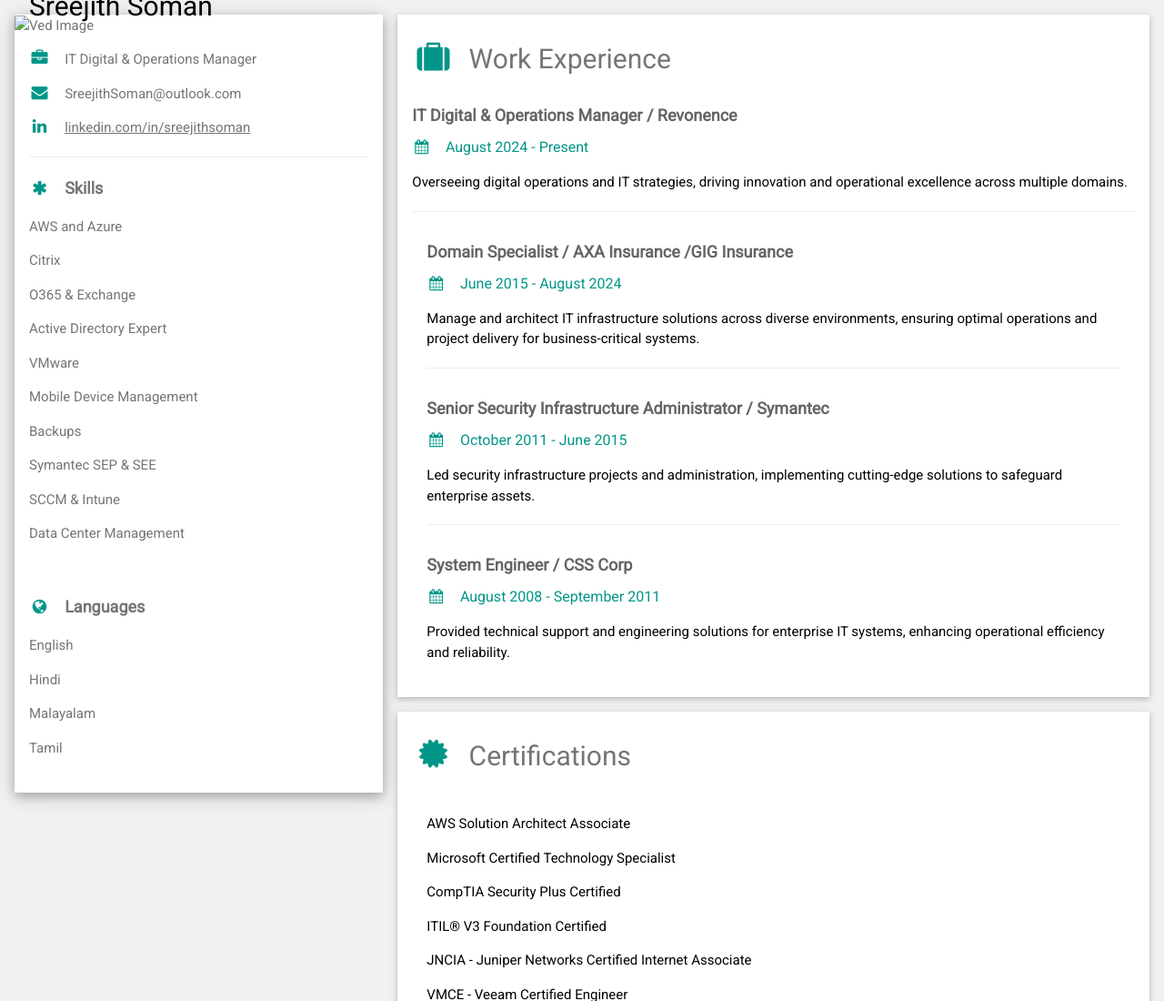
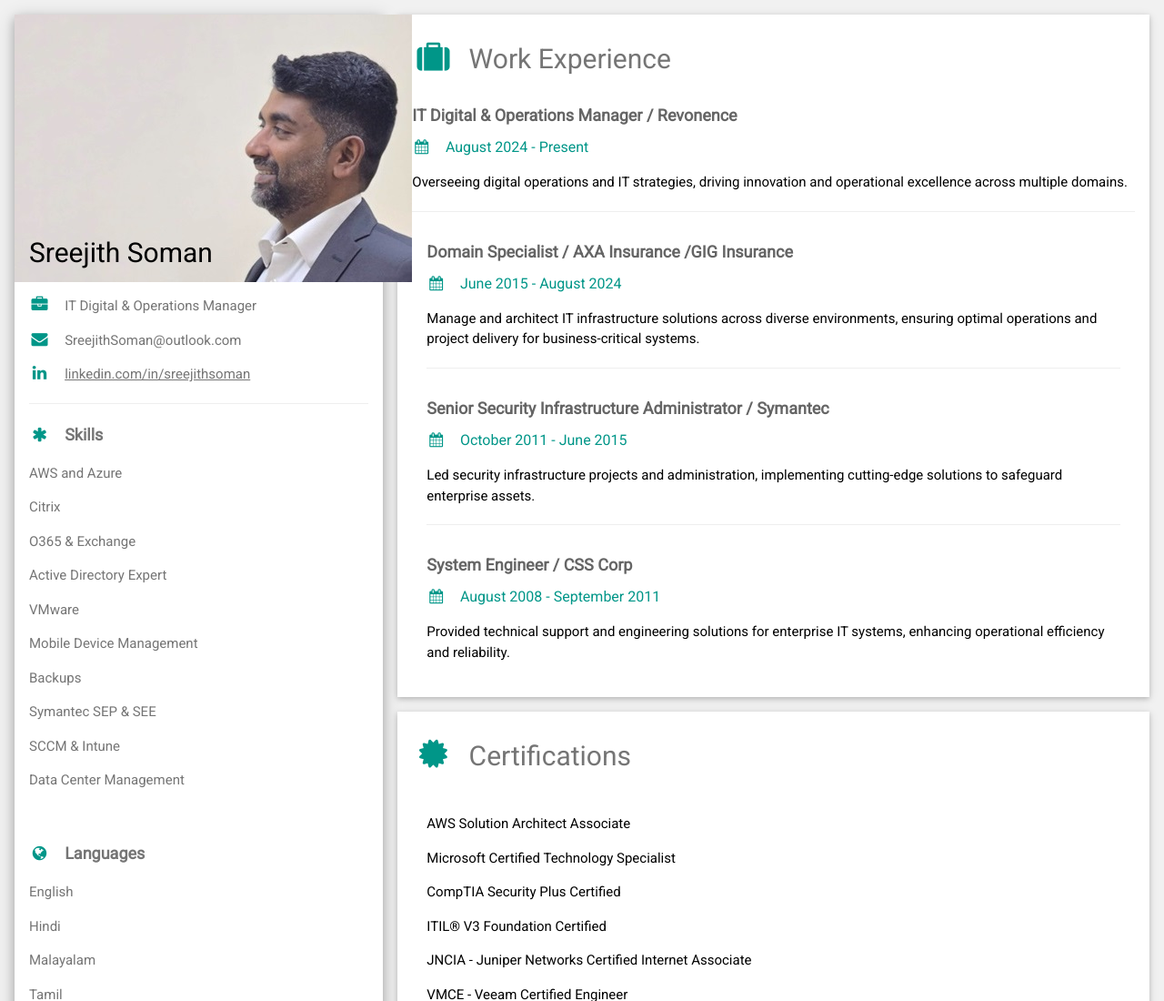
Before and after one commit to kiterunner86/MyStaticWebApp-BioPage, a website: page src/index.html in a window 1280 px wide. Shown: the top 1100 px of the page at 91% size. Drawn offline with nearby package versions, Linux system fonts and the light colour scheme.

Commit message:
Update index.html

```diff
--- a/src/index.html
+++ b/src/index.html
@@ -24,7 +24,7 @@ html, body, h1, h2, h3, h4, h5, h6 { font-family: "Roboto", sans-serif; }
 
       <div class="w3-white w3-text-grey w3-card-4">
         <div class="w3-display-container">
-          <img src="src/Ved.jpg" alt="Ved Image" />
+        <img src="https://github.com/kiterunner86/MyStaticWebApp-BioPage/blob/main/src/Ved.jpg?raw=true" alt="Ved Image" />
           <div class="w3-display-bottomleft w3-container w3-text-black">
             <h2>Sreejith Soman</h2>
           </div>
```
